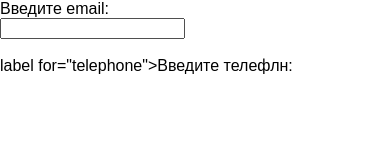
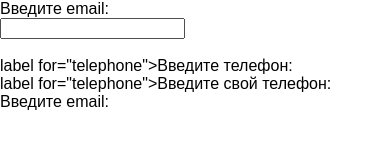
Before and after one commit to NastiGileva/2rep, a plain HTML site: page Stock.html in a window 390 px wide. Drawn offline with Linux system fonts and the light colour scheme; files that its build step writes are made by us from their sources.

Commit message:
new telephone

```diff
--- a/Stock.html
+++ b/Stock.html
@@ -12,7 +12,9 @@
         <form action="UserServlet" method="post">
     <label for="email">Введите email:</label><br>
     <input type="email" id="email" name="email" required><br><br>
-    label for="telephone">Введите телефлн:</label><br>
+    label for="telephone">Введите телефон:</label><br>
+    label for="telephone">Введите свой телефон:</label><br>
+    <label for="email">Введите email:</label><br>
 
 </form>
     </header>
```
